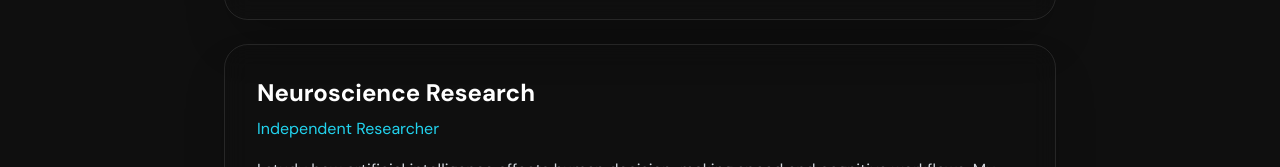
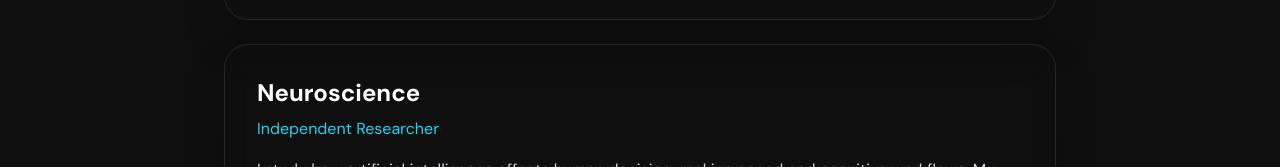
Before and after one commit to richifytr-maker/xx, a React (Vite) app: page /experience in a window 1280 px wide. Shown: the part 924-1091 px from the top of the page. Built offline with nearby package versions, Linux system fonts and the light colour scheme.

Commit message:
Updated Experience.tsx

```diff
--- a/src/pages/Experience.tsx
+++ b/src/pages/Experience.tsx
@@ -64,7 +64,7 @@ function Experience() {
           }`}>
             <h3 className={`text-2xl font-bold mb-2 transition-colors duration-300 ${
               isDark ? 'text-white' : 'text-gray-900'
-            }`}>Neuroscience Research</h3>
+            }`}>Neuroscience</h3>
             <p className="text-cyan-400 mb-4">Independent Researcher</p>
             <p className={`leading-relaxed transition-colors duration-300 ${
               isDark ? 'text-gray-300' : 'text-gray-700'
```
